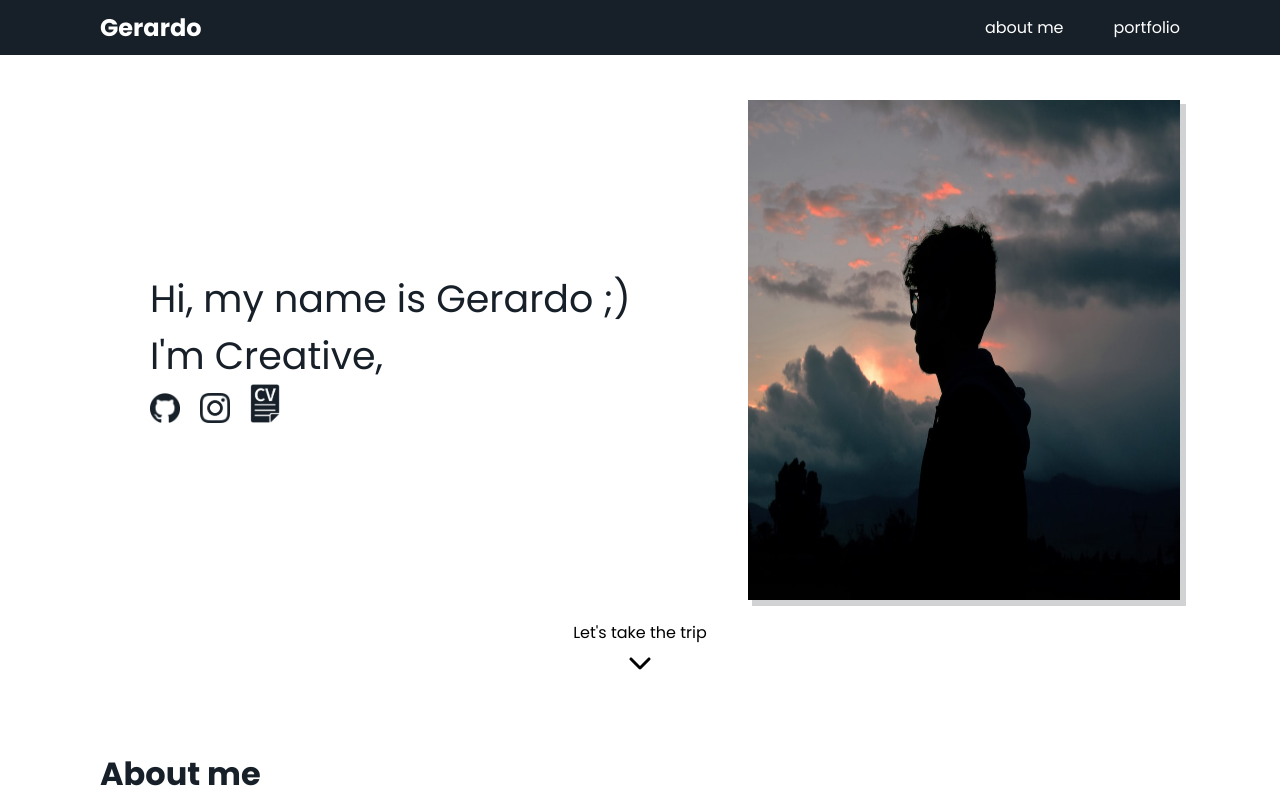
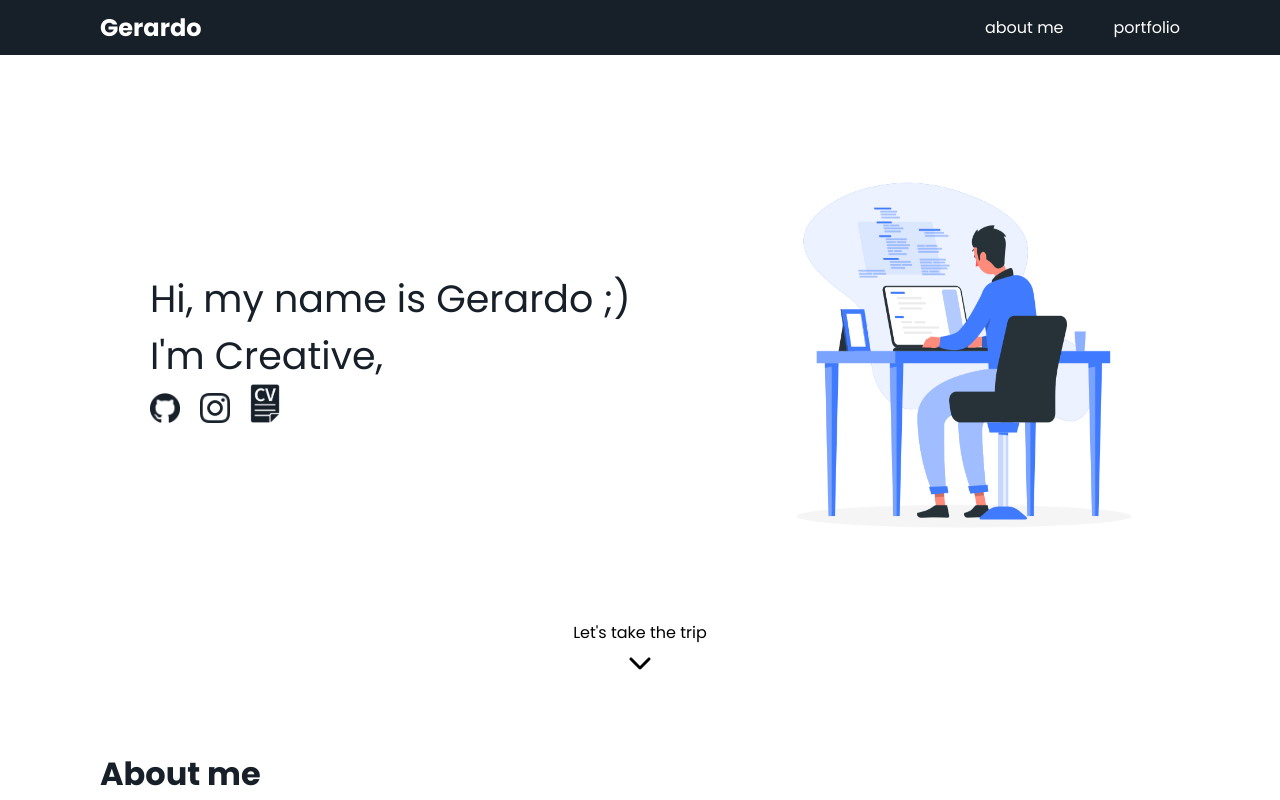
Before and after one commit to elGerardo/portfolio, a React (Create React App) app: page / in a window 1280 px wide. Shown: the top 800 px of the page. Built offline with nearby package versions, Linux system fonts and the light colour scheme.

Commit message:
banner image changed

```diff
--- a/src/sections/banner.js
+++ b/src/sections/banner.js
@@ -57,7 +57,7 @@ var Banner = () => {
         </div>
         <img
           className={`${style.images}`}
-          src={require("../assets/images/pic.jpg")}
+          src={require("../assets/images/pic.png")}
           alt="gerardo's pic"
         />
       </div>
--- a/src/styles/banner.module.css
+++ b/src/styles/banner.module.css
@@ -5,9 +5,6 @@
 .images{
     width: 40%;
     height: 50rem;
-    box-shadow: 5px 5px 0px 1px rgba(23,32,41,0.2);
-    -webkit-box-shadow: 5px 5px 0px 1px rgba(23,32,41,0.2);
-    -moz-box-shadow: 5px 5px 0px 1px rgba(23,32,41,0.2);
 }
 
 .banner .banner_text{
```
Also changed, not shown: src/assets/images/pic.png (added).
